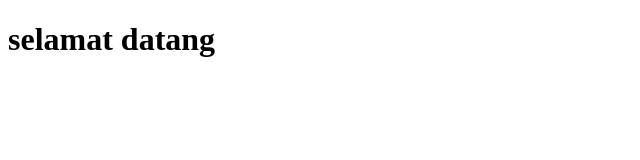
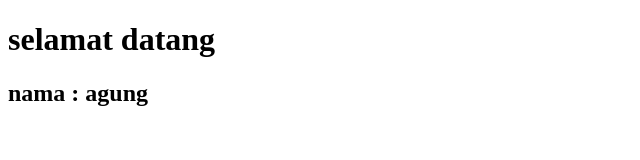
Before and after one commit to agungrizqy/latihan, a plain HTML site: page index.html in a window 1280 px wide. Shown: the whole page, without its empty margins (0-640 px from the left). Drawn offline with Linux system fonts and the light colour scheme.

Commit message:
penambahan nama

```diff
--- a/index.html
+++ b/index.html
@@ -6,6 +6,6 @@
   </head>
   <body>
     <h1>selamat datang</h1>
-
+    <h2>nama : agung</h2>
   </body>
 </html>
```
